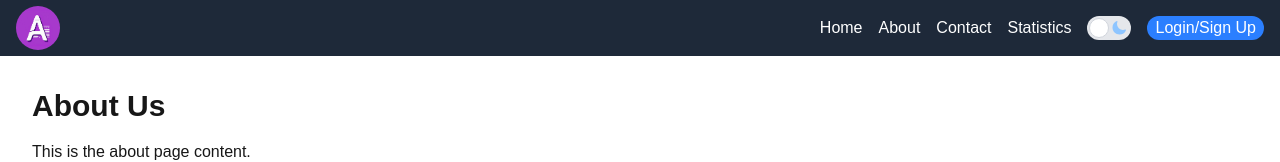
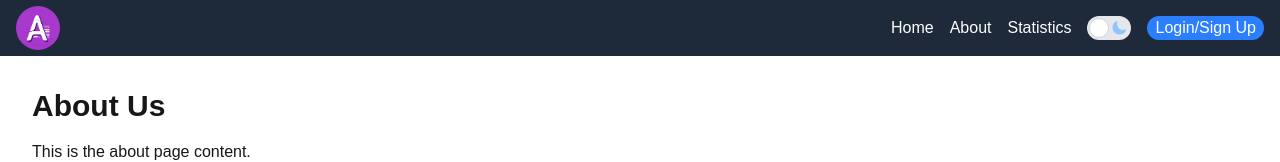
Before and after one commit to HesamVahib/Applai.fi_frontend, a Next.js app: page /about in a window 1280 px wide. Shown: the top 162 px of the page. Built offline with nearby package versions, Linux system fonts and the light colour scheme.

Commit message:
eliminating contact from navbar for now

```diff
--- a/UI components/Navbar/NavbarItems.tsx
+++ b/UI components/Navbar/NavbarItems.tsx
@@ -13,7 +13,7 @@ export default function NavbarItems() {
   const navItems = [
     { label: "Home", href: "/" },
     { label: "About", href: "/about" },
-    { label: "Contact", href: "/contact" },
+    // { label: "Contact", href: "/contact" },
     { label: "Statistics", href: "/statistics" }
   ];
 
```
